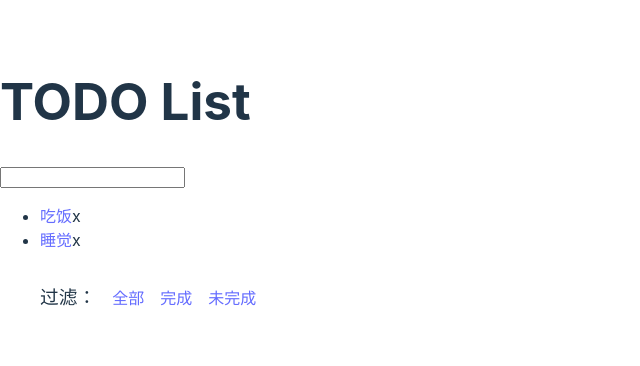
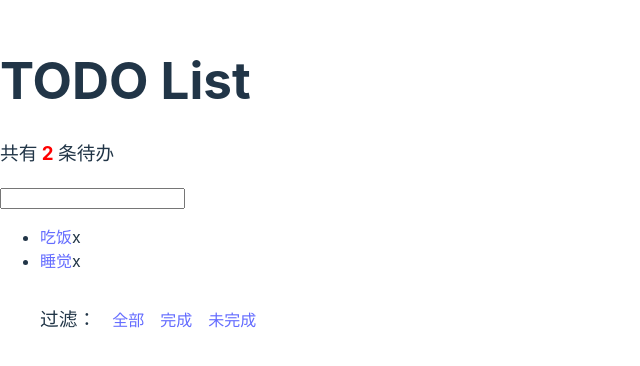
Before and after one commit to fancn21th/0_221_REACT_TODO_TUT, a React (Vite) app: page / in a window 1280 px wide. Shown: the part 208-574 px from the top of the page, without its empty margins (0-640 px from the left). Built offline with nearby package versions, Linux system fonts and the light colour scheme.

Commit message:
派生状态

```diff
--- a/src/App.jsx
+++ b/src/App.jsx
@@ -13,6 +13,9 @@ function App() {
       title: "睡觉",
     },
   ]);
+
+  // 派生状态
+  const todoCount = todoList.length;
 
   const onKeyDown = (event) => {
     if (event.key === "Enter") {
@@ -43,6 +46,20 @@ function App() {
   return (
     <div className="App">
       <h1>TODO List</h1>
+
+      {todoCount ? (
+        <h3>
+          共有{" "}
+          <span
+            style={{
+              color: "red",
+            }}
+          >
+            {todoCount}
+          </span>{" "}
+          条待办
+        </h3>
+      ) : null}
 
       <input
         type="text"
```
